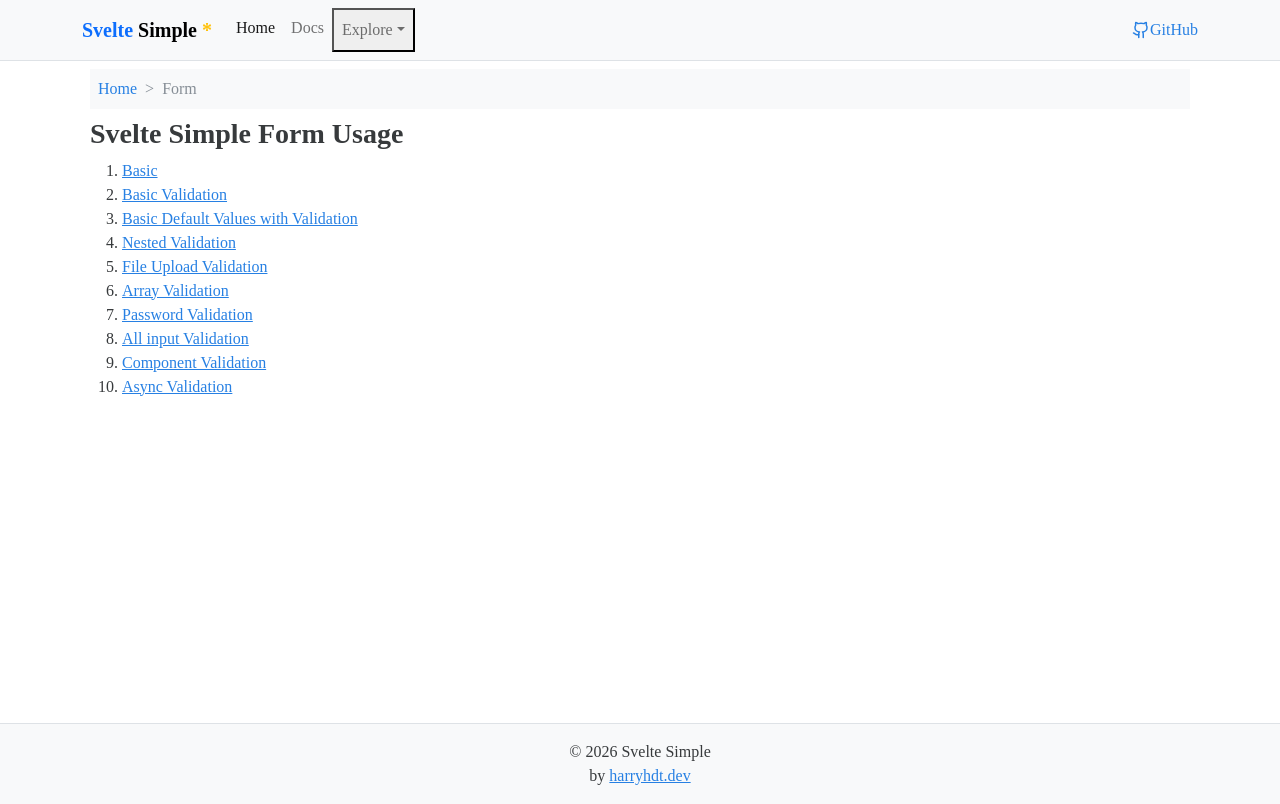
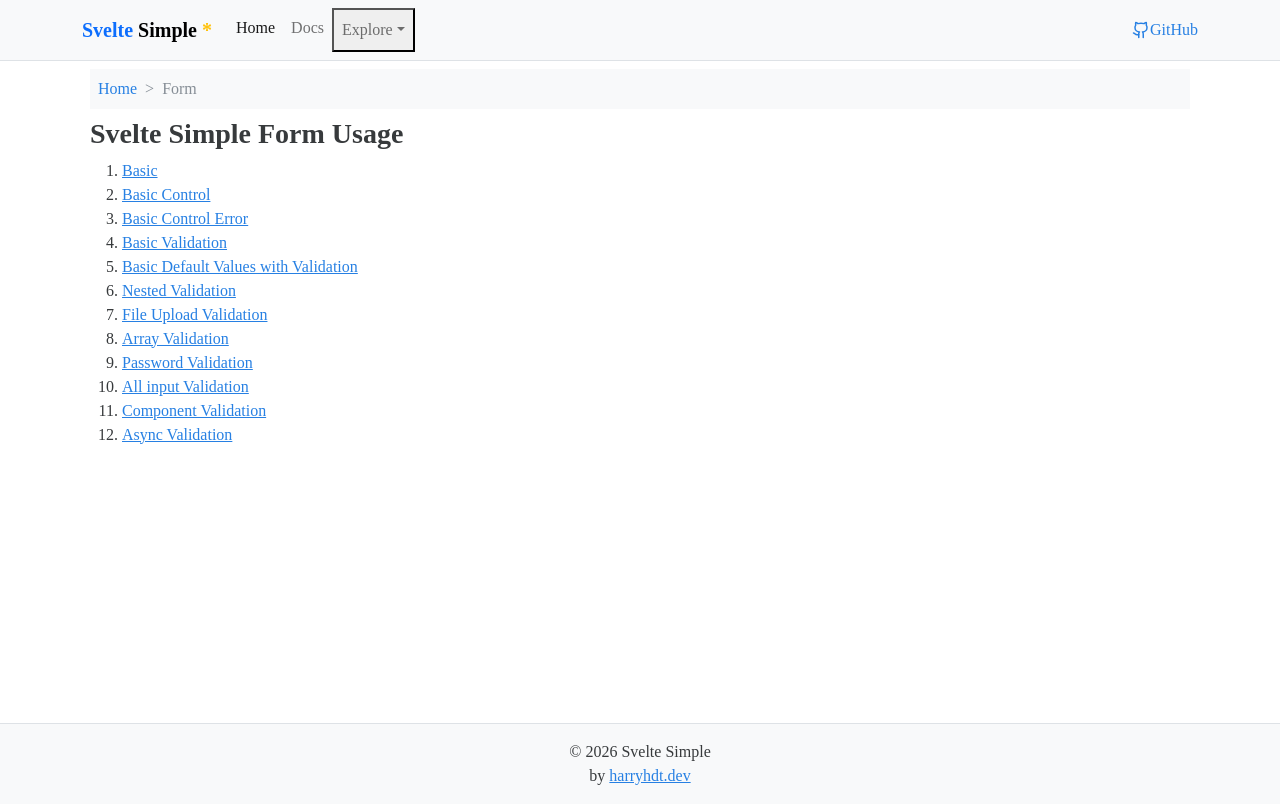
Before and after one commit to harryhdt/svelte-simple-usages, a SvelteKit app: page /form in a window 1280 px wide. Built offline with nearby package versions, Linux system fonts and the light colour scheme; a web font is replaced by a local one.

Commit message:
feat: add additional form control links for better navigation

```diff
--- a/src/routes/form/+page.svelte
+++ b/src/routes/form/+page.svelte
@@ -22,10 +22,18 @@
 			<a href={resolve('/form/basic')}>Basic</a>
 		</li>
 		<li>
+			<a href={resolve('/form/basic-control')}>Basic Control</a>
+		</li>
+		<li>
+			<a href={resolve('/form/basic-control-error')}>Basic Control Error</a>
+		</li>
+		<li>
 			<a href={resolve('/form/basic-validation')}>Basic Validation</a>
 		</li>
 		<li>
-			<a href={resolve('/form/basic-default-values-with-validation')}>Basic Default Values with Validation</a>
+			<a href={resolve('/form/basic-default-values-with-validation')}
+				>Basic Default Values with Validation</a
+			>
 		</li>
 		<li>
 			<a href={resolve('/form/nested-validation')}>Nested Validation</a>
```
